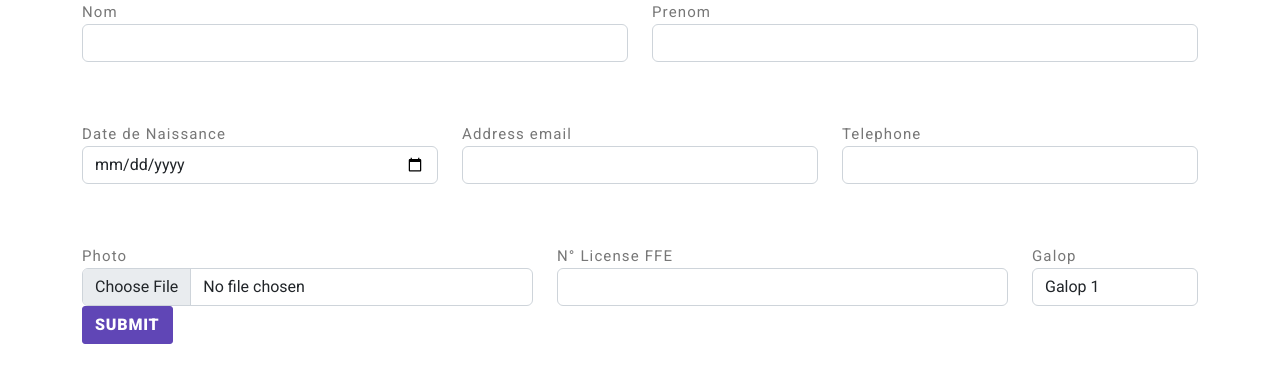
After one commit to MaximeLallement/tp_centre_equestre, a PHP site: page /2a/vue/pen/pen_form.php in a window 1280 px wide. The commit adds this page. Shown: the top 383 px of the page. Run offline with PHP 8.4, Linux system fonts and the light colour scheme.

Commit message:
premier push

```diff
--- /dev/null
+++ b/vue/pen/pen_form.php
@@ -0,0 +1,69 @@
+<?php
+$page_name = "Formulaire pour Cavalier";
+
+require "../header.php";
+
+?>
+<body>
+
+<div class="container">
+    <form action="../../controller/CavalierController.php" method="POST">
+        <div class="row justify-content-md-center">
+            <div class="form-group col">
+                <label for="iNomCavalier">Nom</label>
+                <input type="text" class="form-control" id="iNomCavalier" placeholder="">
+            </div>
+            <div class="form-group col">
+                <label for="iPrenomCavalier">Prenom</label>
+                <input type="text" class="form-control" id="iPrenomCavalier" placeholder="">
+            </div>
+        </div>
+        <div class="row">
+
+            <div class="form-group col">
+                <label for="iDateCavalier">Date de Naissance</label>
+                <input type="date" class="form-control" id="iDateCavalier" placeholder="">
+            </div>
+            <div class="form-group col">
+                <label for="iMailCavalier">Address email</label>
+                <input type="mail" class="form-control" id="iMailCavalier" placeholder="">
+            </div>
+            <div class="form-group col">
+                <label for="iTelCavalier">Telephone</label>
+                <input type="tel" class="form-control" id="iTelCavalier" placeholder="">
+            </div>
+        </div>
+        <div class="row">
+
+            <div class="form-group col">
+                <label for="iPhotoCavalier">Photo</label>
+                <input type="file" class="form-control" id="iPhotoCavalier" placeholder="">
+            </div>
+            <div class="form-group col">
+                <label for="iLicCavalier">N° License FFE</label>
+                <input type="text" class="form-control" id="iLicCavalier" placeholder="">
+            </div>
+            <div class="form-group col-2">
+                <label for="inputState">Galop</label>
+                <select id="inputState" class="form-control">
+                    <option>Galop 1</option>
+                    <option> Galop 2 </option>
+                    <option> Galop 3 </option>
+                    <option> Galop 4 </option>
+                    <option> Galop 5 </option>
+                    <option> Galop 6 </option>
+                    <option> Galop 7 </option>
+                </select>
+            </div>
+        </div>
+
+    <input type="hidden" name="action" value="add">
+
+    <button type="submit" class="btn btn-primary">Submit</button>
+    </form>
+</div>
+
+    <!-- A faire FORM SI CAV == Représentant
+                      SI CAV != Représentant     -->
+
+</body>
```
Also changed, not shown: controller/test.php (added, +36 -0 lines), inc/class/pension.class.php (added, +26 -0 lines), model/Pension.php (added, +56 -0 lines), nbproject/project.xml (added, +9 -0 lines), vue/pen/pen_index.php (added, +54 -0 lines), css/fonts.css, 2 other files.
